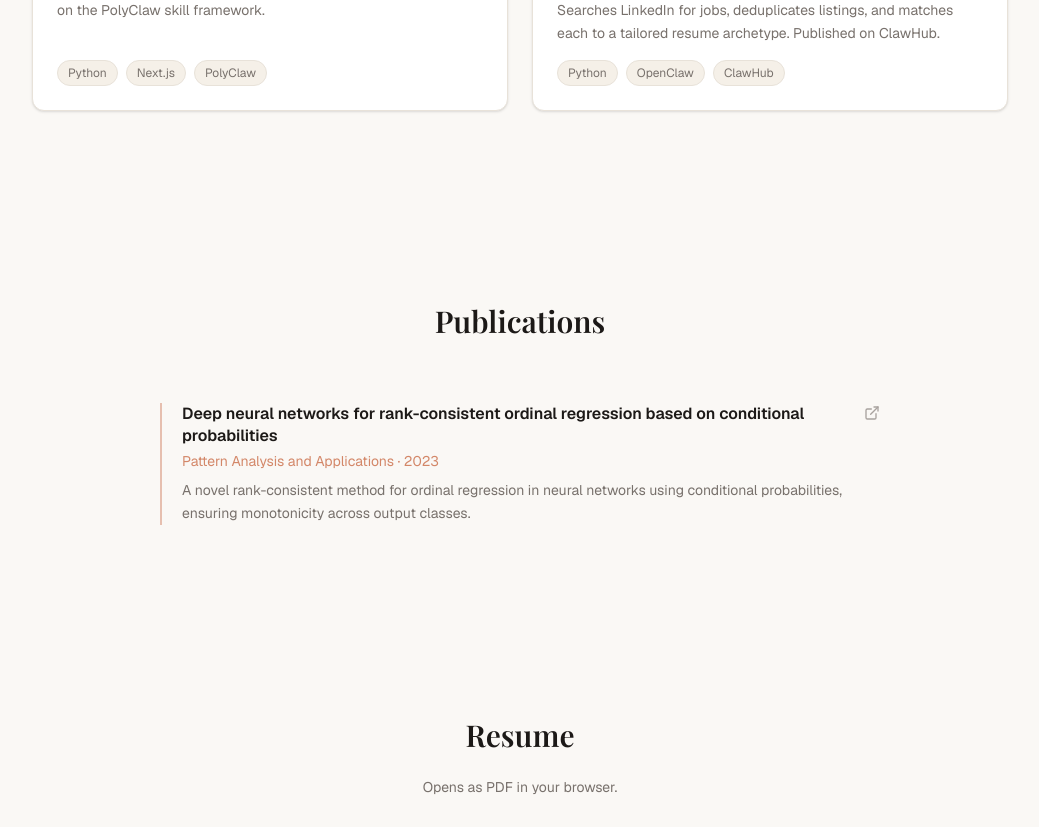
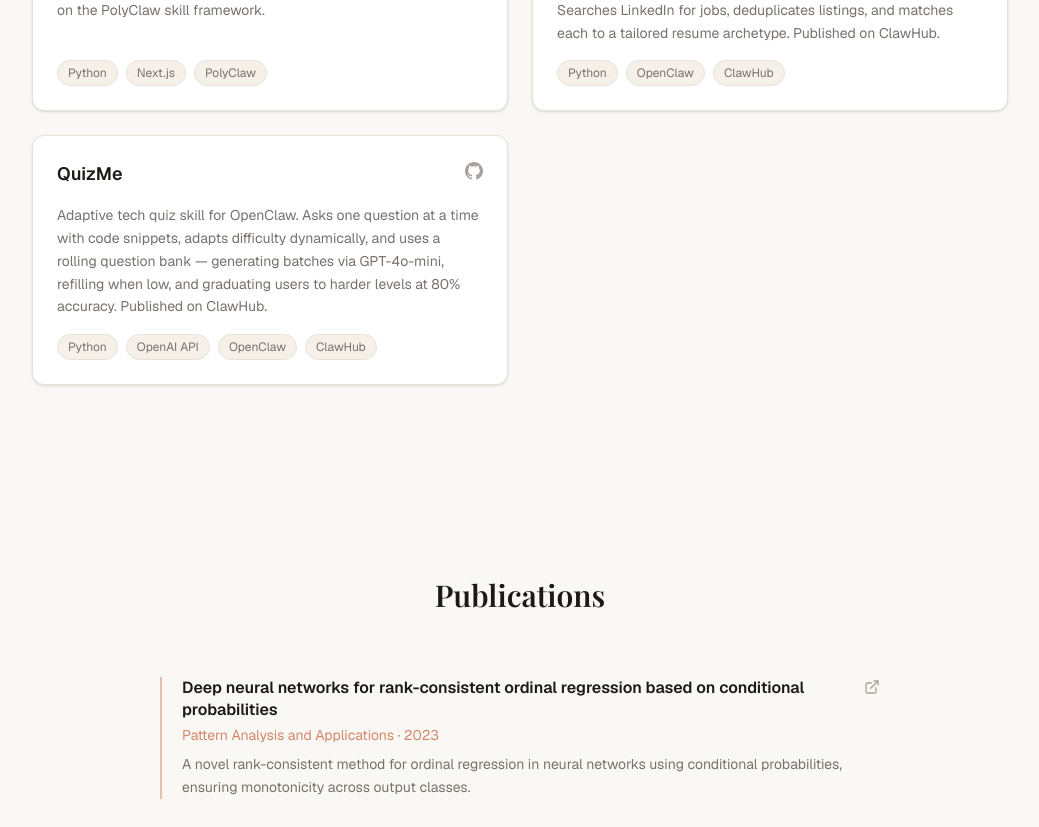
Before and after one commit to ericshi123/personal-website, a Next.js app: page / in a window 1280 px wide. Shown: the part 1340-2167 px from the top of the page, without its empty margins (120-1159 px from the left). Built offline with nearby package versions, Linux system fonts and the light colour scheme; a web font is replaced by a local one.

Commit message:
Add QuizMe project

```diff
--- a/data/projects.ts
+++ b/data/projects.ts
@@ -36,4 +36,11 @@ export const projects: Project[] = [
     techStack: ["Python", "OpenClaw", "ClawHub"],
     githubUrl: "https://github.com/ericshi123/job-search-tailor-skill",
   },
+  {
+    name: "QuizMe",
+    description:
+      "Adaptive tech quiz skill for OpenClaw. Asks one question at a time with code snippets, adapts difficulty dynamically, and uses a rolling question bank — generating batches via GPT-4o-mini, refilling when low, and graduating users to harder levels at 80% accuracy. Published on ClawHub.",
+    techStack: ["Python", "OpenAI API", "OpenClaw", "ClawHub"],
+    githubUrl: "https://github.com/ericshi123/quizme",
+  },
 ];
```
